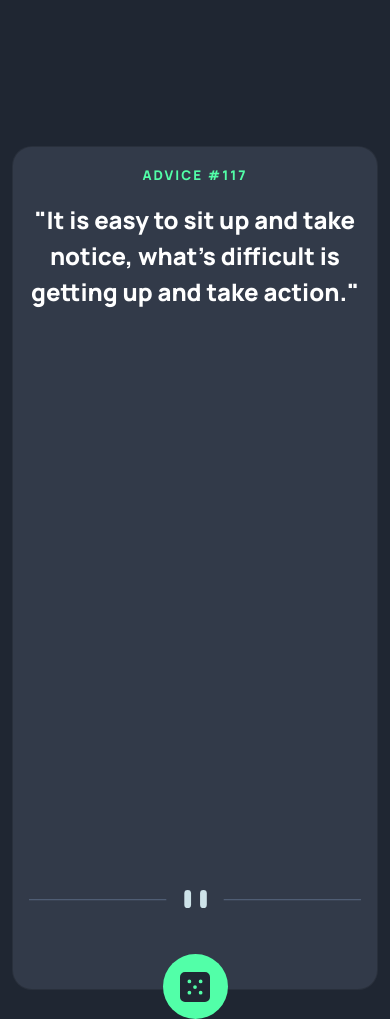
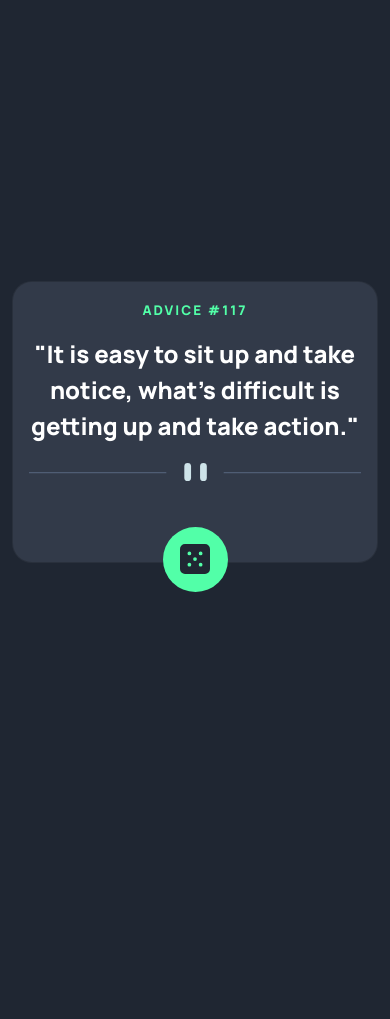
Before and after one commit to agomez99/AdviceGenerator, a plain HTML site: page index.html in a window 390 px wide. After the commit the page ends 844 px from the top, so only its background shows below. Drawn offline with nearby package versions, Linux system fonts and the light colour scheme; no server answers.

Commit message:
Update styles.css

```diff
--- a/styles.css
+++ b/styles.css
@@ -102,9 +102,7 @@ body {
   .main-card {
     background-color: hsl(217, 19%, 24%);
     border-radius: 20px;
-    margin-top: 80%;
     width: 35rem;
-    height:100%;
   }
 
 
```
